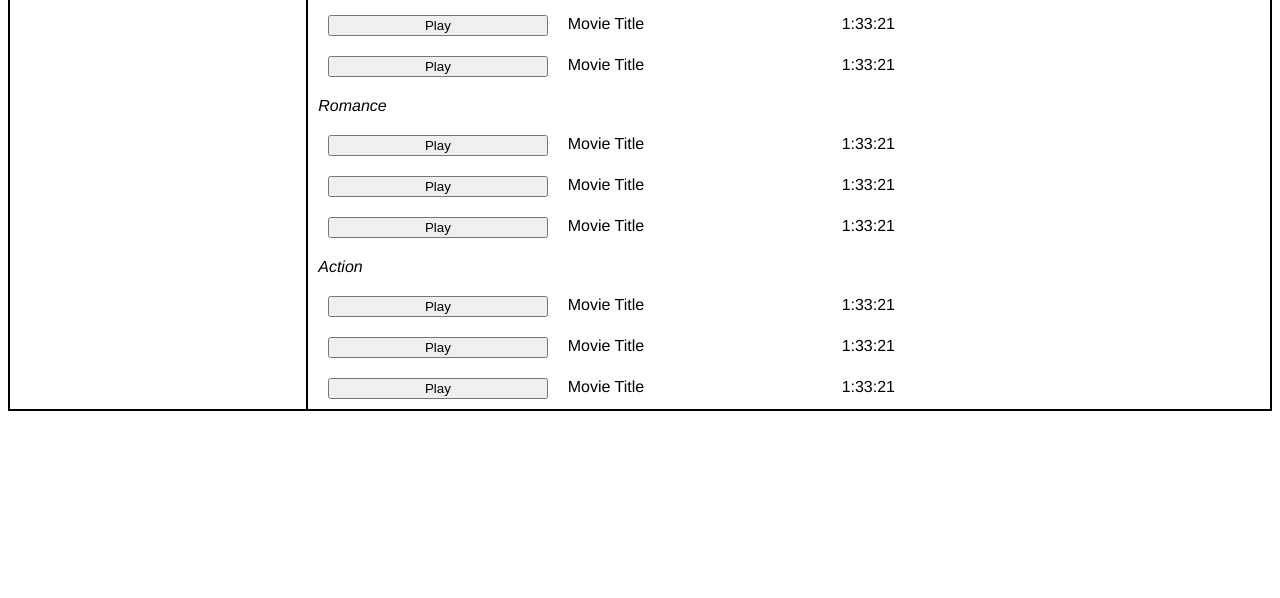
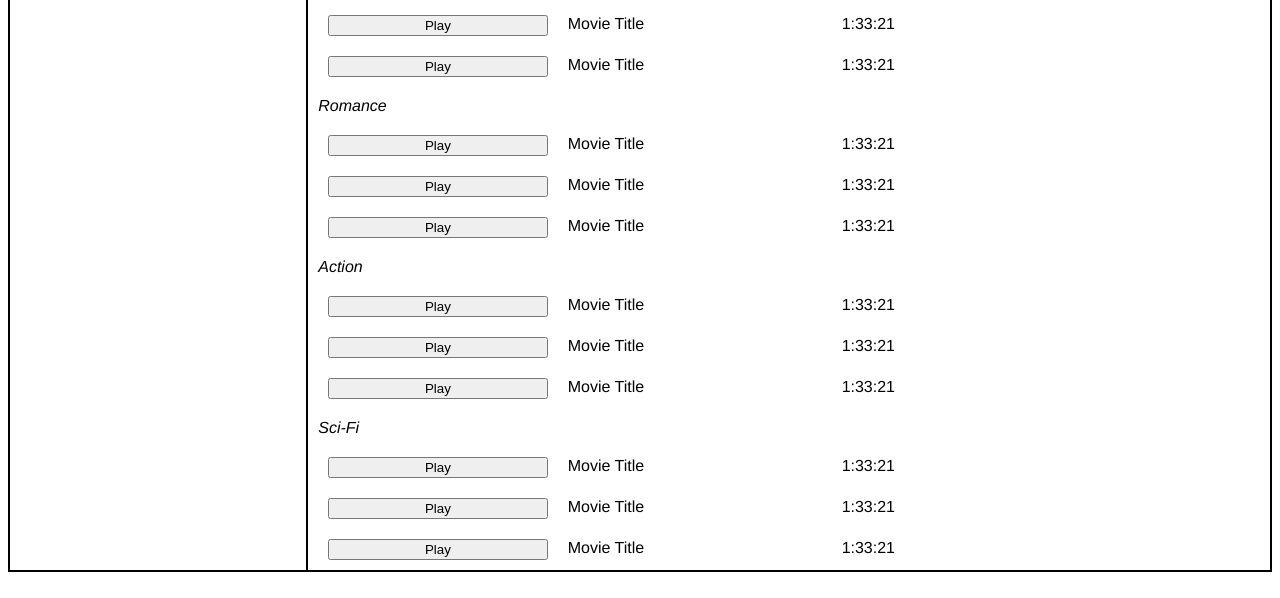
Before and after one commit to Framinus/phase-2-challenge, a website: page part-3/index.html in a window 1280 px wide. Shown: the part 202-800 px from the top of the page. Drawn offline with Linux system fonts and the light colour scheme.

Commit message:
major cleanup and commenting of html

```diff
--- a/part-3/index.html
+++ b/part-3/index.html
@@ -6,12 +6,14 @@
     <link rel="stylesheet" type="text/css" href="style.css">
   </head>
   <body>
+    <!-- Everything in the header bar. -->
       <div class="header-container">
         <span class="filmtube-header">Filmtube</span>
         <button class="logout-header">Logout</button>
       </div>
-
+      <!-- This div encapsulates the navbar and main content. -->
     <div class="main-container">
+      <!-- Everything in the side nav bar. -->
       <div class="navbar-container scroll">
         <div class="navbar-header">Categories</div>
           <ul>
@@ -21,36 +23,80 @@
             <li><a href="#">Sci-Fi</a></li>
           </ul>
       </div>
+      <!-- Everything in the main content area. -->
       <div class="movie-container scroll">
+        <!-- Just the title. -->
         <div class="movie-title">Movies</div>
+          <!-- Drama category title. -->
           <div class="category-title">Drama</div>
-          <div class="movie-content"><button class="content">Play</button><span class="content">Movie Title</span>
+          <!-- Drama category movies. -->
+          <div class="movie-content">
+            <button class="content">Play</button>
+            <span class="content">Movie Title</span>
             <span class="content time">1:33:21</span>
           </div>
-          <div class="movie-content"><button class="content">Play</button><span class="content">Movie Title</span>
+          <div class="movie-content">
+            <button class="content">Play</button>
+            <span class="content">Movie Title</span>
             <span class="content time">1:33:21</span>
           </div>
-        <div class="movie-content"><button class="content">Play</button><span class="content">Movie Title</span>
+          <div class="movie-content">
+            <button class="content">Play</button>
+            <span class="content">Movie Title</span>
             <span class="content time">1:33:21</span>
           </div>
+          <!-- Romance category title. -->
           <div class="category-title">Romance</div>
-        <div class="movie-content"><button class="content">Play</button><span class="content">Movie Title</span>
+          <!-- Romance category movies. -->
+          <div class="movie-content">
+            <button class="content">Play</button>
+            <span class="content">Movie Title</span>
             <span class="content time">1:33:21</span>
           </div>
-        <div class="movie-content"><button class="content">Play</button><span class="content">Movie Title</span>
+          <div class="movie-content">
+            <button class="content">Play</button>
+            <span class="content">Movie Title</span>
             <span class="content time">1:33:21</span>
           </div>
-      <div class="movie-content"><button class="content">Play</button><span class="content">Movie Title</span>
+          <div class="movie-content">
+            <button class="content">Play</button>
+            <span class="content">Movie Title</span>
             <span class="content time">1:33:21</span>
           </div>
+          <!-- Action category title. -->
           <div class="category-title">Action</div>
-    <div class="movie-content"><button class="content">Play</button><span class="content">Movie Title</span>
+          <!-- Action category movies. -->
+          <div class="movie-content">
+            <button class="content">Play</button>
+            <span class="content">Movie Title</span>
             <span class="content time">1:33:21</span>
           </div>
-    <div class="movie-content"><button class="content">Play</button><span class="content">Movie Title</span>
+          <div class="movie-content">
+            <button class="content">Play</button>
+            <span class="content">Movie Title</span>
             <span class="content time">1:33:21</span>
           </div>
-  <div class="movie-content"><button class="content">Play</button><span class="content">Movie Title</span>
+          <div class="movie-content">
+            <button class="content">Play</button>
+            <span class="content">Movie Title</span>
+            <span class="content time">1:33:21</span>
+          </div>
+          <!-- Sci-Fi category title. -->
+          <div class="category-title">Sci-Fi</div>
+          <!-- Sci-Fi Category Movies. -->
+          <div class="movie-content">
+            <button class="content">Play</button>
+            <span class="content">Movie Title</span>
+            <span class="content time">1:33:21</span>
+          </div>
+          <div class="movie-content">
+            <button class="content">Play</button>
+            <span class="content">Movie Title</span>
+            <span class="content time">1:33:21</span>
+          </div>
+          <div class="movie-content">
+            <button class="content">Play</button>
+            <span class="content">Movie Title</span>
             <span class="content time">1:33:21</span>
           </div>
         </div>
```
Lines whose indentation alone changed are shown as unchanged.
